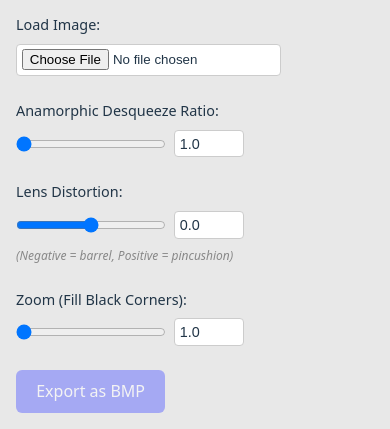
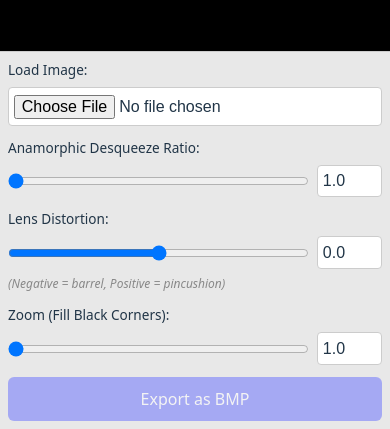
Before and after one commit to methompson/webgl_image_viewer, a website built with Vite: page index.html in a window 390 px wide. Shown: the part 415-844 px from the top of the page. Built offline with nearby package versions, Linux system fonts and the light colour scheme.

Commit message:
better styling

```diff
--- a/src/style.css
+++ b/src/style.css
@@ -23,6 +23,9 @@ body {
   margin: 0;
   width: 100vw;
   height: 100vh;
+  overflow: hidden;
+  /* Prevent iOS text size adjustment */
+  -webkit-text-size-adjust: 100%;
 }
 
 #app {
@@ -37,27 +40,35 @@ body {
   width: 100%;
   display: block;
   background-color: #1a1a1a;
+  touch-action: none;
+  min-height: 0; /* Prevent flex item overflow */
 }
 
 #controls {
   background-color: #2a2a2a;
-  padding: 1rem;
+  padding: 0.75rem;
   border-top: 1px solid #444;
   display: flex;
   flex-wrap: wrap;
-  gap: 1.5rem;
+  gap: 1rem;
   align-items: center;
+  overflow-x: auto;
+  overflow-y: auto;
+  max-height: 40vh;
+  flex-shrink: 0;
 }
 
 .control-section {
   display: flex;
   flex-direction: column;
-  gap: 0.5rem;
+  gap: 0.4rem;
+  min-width: 200px;
 }
 
 .control-section label {
-  font-size: 0.9rem;
+  font-size: 0.85rem;
   font-weight: 500;
+  white-space: nowrap;
 }
 
 .control-group {
@@ -67,17 +78,21 @@ body {
 }
 
 .control-group input[type="range"] {
-  width: 150px;
+  width: 120px;
+  min-height: 24px;
+  cursor: pointer;
 }
 
 .control-group input[type="number"] {
-  width: 70px;
-  padding: 0.3rem;
+  width: 65px;
+  padding: 0.4rem 0.3rem;
   background-color: #1a1a1a;
   border: 1px solid #444;
   border-radius: 4px;
   color: rgba(255, 255, 255, 0.87);
   font-size: 0.9rem;
+  /* Prevent iOS zoom on focus */
+  font-size: max(16px, 0.9rem);
 }
 
 .control-group input[type="number"]:focus {
@@ -86,12 +101,13 @@ body {
 }
 
 input[type="file"] {
-  padding: 0.3rem;
+  padding: 0.4rem 0.3rem;
   background-color: #1a1a1a;
   border: 1px solid #444;
   border-radius: 4px;
   color: rgba(255, 255, 255, 0.87);
   cursor: pointer;
+  font-size: max(16px, 0.9rem);
 }
 
 .hint {
@@ -104,17 +120,23 @@ button {
   border-radius: 6px;
   border: 1px solid transparent;
   padding: 0.6em 1.2em;
-  font-size: 1em;
+  font-size: max(16px, 1em);
   font-weight: 500;
   font-family: inherit;
   background-color: #646cff;
   color: white;
   cursor: pointer;
   transition: background-color 0.25s;
+  min-height: 44px; /* Touch-friendly size */
+  white-space: nowrap;
 }
 
 button:hover {
   background-color: #535bf2;
+}
+
+button:active {
+  background-color: #4248d6;
 }
 
 button:focus,
@@ -125,6 +147,77 @@ button:focus-visible {
 button:disabled {
   opacity: 0.5;
   cursor: not-allowed;
+}
+
+/* Mobile landscape mode optimizations */
+@media (max-height: 500px) and (orientation: landscape) {
+  #controls {
+    padding: 0.5rem;
+    gap: 0.75rem;
+    max-height: 50vh;
+  }
+
+  .control-section {
+    min-width: 160px;
+    gap: 0.25rem;
+  }
+
+  .control-section label {
+    font-size: 0.75rem;
+  }
+
+  .control-group input[type="range"] {
+    width: 100px;
+  }
+
+  .control-group input[type="number"] {
+    width: 55px;
+    padding: 0.3rem 0.2rem;
+  }
+
+  button {
+    padding: 0.5em 1em;
+    min-height: 36px;
+  }
+
+  .hint {
+    font-size: 0.65rem;
+  }
+}
+
+/* Mobile portrait mode optimizations */
+@media (max-width: 600px) and (orientation: portrait) {
+  #controls {
+    padding: 0.5rem;
+    gap: 0.75rem;
+    max-height: 45vh;
+  }
+
+  .control-section {
+    width: 100%;
+    min-width: unset;
+  }
+
+  .control-group {
+    flex: 1;
+  }
+
+  .control-group input[type="range"] {
+    flex: 1;
+    width: auto;
+  }
+}
+
+/* Tablet optimizations */
+@media (min-width: 601px) and (max-width: 1024px) {
+  #controls {
+    padding: 0.75rem;
+    gap: 1rem;
+  }
+
+  .control-section {
+    min-width: 180px;
+  }
 }
 
 @media (prefers-color-scheme: light) {
@@ -157,4 +250,8 @@ button:disabled {
   button:hover {
     background-color: #535bf2;
   }
+
+  button:active {
+    background-color: #4248d6;
+  }
 }
```
